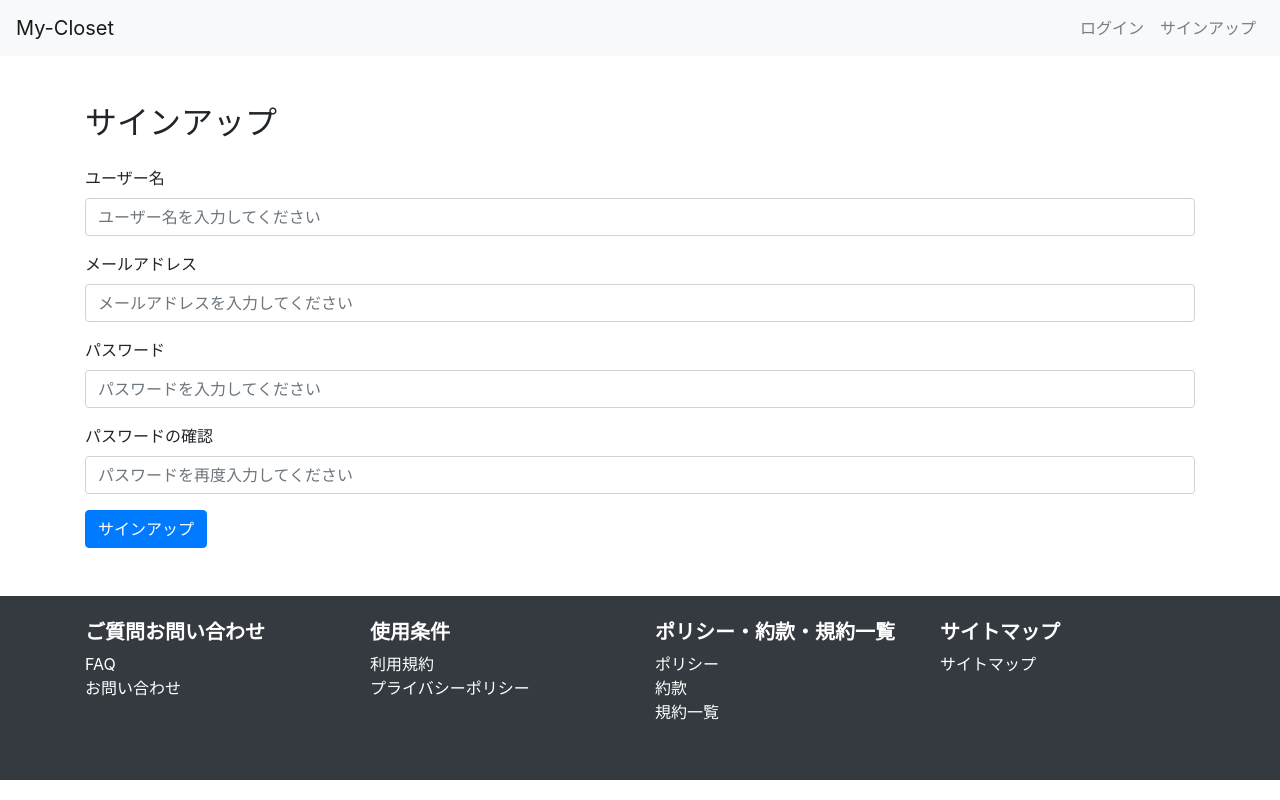
After one commit to c0a22120/My-closet, a Flask app: page /signup in a window 1280 px wide. The commit adds this page. Run offline with Flask 3, Linux system fonts and the light colour scheme; some libraries are stand-ins or nearby versions.

Commit message:
データベース追加前のログイン処理

```diff
--- a/app.py
+++ b/app.py
@@ -1,10 +1,51 @@
-from flask import Flask, render_template, request, redirect, url_for
+from flask import Flask, render_template, request, redirect, url_for, flash
 
 app = Flask(__name__)
+app.secret_key = '123'  # セッション管理のために必要です。適切な秘密鍵に変更してください。
+
+# 仮のユーザー情報（通常はデータベースに保存される）
+users = {
+    'test@example.com': '123'  # メールアドレスとパスワードのマッピング
+}
 
 @app.route('/')
 def home():
     return render_template('index.html')
+
+
+@app.route('/signup', methods=['GET', 'POST'])
+def signup():
+    if request.method == 'POST':
+        username = request.form.get('username')
+        email = request.form.get('email')
+        password = request.form.get('password')
+        confirm_password = request.form.get('confirm-password')
+
+        if password == confirm_password:
+            # サインアップが成功したらログインページにリダイレクト
+            flash('サインアップが成功しました。ログインしてください。')
+            return redirect(url_for('login'))
+        else:
+            # パスワードが一致しない場合、エラーメッセージを表示する
+            flash('パスワードが一致しません。もう一度試してください。')
+
+    return render_template('signup.html')
+
+
+@app.route('/login', methods=['GET', 'POST'])
+def login():
+    if request.method == 'POST':
+        email = request.form.get('email')
+        password = request.form.get('password')
+
+        # 仮のユーザー認証処理
+        if email in users and users[email] == password:
+            flash('ログイン成功！')
+            return redirect(url_for('my_closet'))  # ログイン成功後にリダイレクトするページ
+        else:
+            flash('メールアドレスまたはパスワードが間違っています。')
+
+    return render_template('login.html')
 
 
 @app.route('/my-closet')
--- a/templates/index.html
+++ b/templates/index.html
@@ -18,10 +18,10 @@
         <div class="collapse navbar-collapse" id="navbarNav">
             <ul class="navbar-nav ml-auto">
                 <li class="nav-item">
-                    <a class="nav-link" href="#">ログイン</a>
+                    <a class="nav-link" href="http://127.0.0.1:5000/login">ログイン</a>
                 </li>
                 <li class="nav-item">
-                    <a class="nav-link" href="#">サインアップ</a>
+                    <a class="nav-link" href="http://127.0.0.1:5000/signup">サインアップ</a>
                 </li>
             </ul>
         </div>
--- a/templates/my-closet.html
+++ b/templates/my-closet.html
@@ -18,7 +18,10 @@
         <div class="collapse navbar-collapse" id="navbarNav">
             <ul class="navbar-nav ml-auto">
                 <li class="nav-item">
-                    <a class="nav-link" href="#">ログアウト</a>
+                    <a class="nav-link" href="http://127.0.0.1:5000/register">my-closet登録/登録ページ</a>
+                </li>
+                <li class="nav-item">
+                    <a class="nav-link" href="http://127.0.0.1:5000/">ログアウト</a>
                 </li>
             </ul>
         </div>
--- /dev/null
+++ b/templates/signup.html
@@ -0,0 +1,130 @@
+<!DOCTYPE html>
+<html lang="en">
+<head>
+    <meta charset="UTF-8">
+    <meta name="viewport" content="width=device-width, initial-scale=1.0">
+    <title>サインアップ</title>
+    <!-- Bootstrap CSS -->
+    <link href="https://stackpath.bootstrapcdn.com/bootstrap/4.5.2/css/bootstrap.min.css" rel="stylesheet">
+    <link rel="stylesheet" href="{{ url_for('static', filename='static/css/signup.css') }}">
+</head>
+<body>
+    <!-- ナビゲーションバー -->
+    <nav class="navbar navbar-expand-lg navbar-light bg-light">
+        <a class="navbar-brand" href="#">My-Closet</a>
+        <button class="navbar-toggler" type="button" data-toggle="collapse" data-target="#navbarNav" aria-controls="navbarNav" aria-expanded="false" aria-label="Toggle navigation">
+            <span class="navbar-toggler-icon"></span>
+        </button>
+        <div class="collapse navbar-collapse" id="navbarNav">
+            <ul class="navbar-nav ml-auto">
+                <li class="nav-item">
+                    <a class="nav-link" href="#">ログイン</a>
+                </li>
+                <li class="nav-item">
+                    <a class="nav-link" href="#">サインアップ</a>
+                </li>
+            </ul>
+        </div>
+    </nav>
+
+
+
+
+    <!-- サインアップフォーム -->
+    <div class="container mt-5">
+        <h2 class="mb-4">サインアップ</h2>
+
+            <!-- エラーメッセージ表示 -->
+        {% if error_message %}
+            <div class="alert alert-danger" role="alert">
+                {{ error_message }}
+            </div>
+        {% endif %}
+
+        <form method="POST" action="{{ url_for('signup') }}">
+            <div class="form-group">
+                <label for="username">ユーザー名</label>
+                <input type="text" class="form-control" id="username" name="username" placeholder="ユーザー名を入力してください">
+            </div>
+            <div class="form-group">
+                <label for="email">メールアドレス</label>
+                <input type="email" class="form-control" id="email" name="email" placeholder="メールアドレスを入力してください">
+            </div>
+            <div class="form-group">
+                <label for="password">パスワード</label>
+                <input type="password" class="form-control" id="password" name="password" placeholder="パスワードを入力してください">
+            </div>
+            <div class="form-group">
+                <label for="confirm-password">パスワードの確認</label>
+                <input type="password" class="form-control" id="confirm-password" name="confirm-password" placeholder="パスワードを再度入力してください">
+            </div>
+            <button type="submit" class="btn btn-primary">サインアップ</button>
+        </form>
+    </div>
+
+
+
+
+
+
+
+
+
+    <!-- フッター -->
+    <footer class="bg-dark text-white mt-5 py-4">
+        <div class="container">
+            <div class="row">
+                <div class="col-md-3 mb-3">
+                    <h5 class="text-uppercase font-weight-bold">ご質問お問い合わせ</h5>
+                    <ul class="list-unstyled">
+                        <li>
+                            <a href="#" class="text-white footer-link">FAQ</a>
+                        </li>
+                        <li>
+                            <a href="#" class="text-white footer-link">お問い合わせ</a>
+                        </li>
+                    </ul>
+                </div>
+                <div class="col-md-3 mb-3">
+                    <h5 class="text-uppercase font-weight-bold">使用条件</h5>
+                    <ul class="list-unstyled">
+                        <li>
+                            <a href="#" class="text-white footer-link">利用規約</a>
+                        </li>
+                        <li>
+                            <a href="#" class="text-white footer-link">プライバシーポリシー</a>
+                        </li>
+                    </ul>
+                </div>
+                <div class="col-md-3 mb-3">
+                    <h5 class="text-uppercase font-weight-bold">ポリシー・約款・規約一覧</h5>
+                    <ul class="list-unstyled">
+                        <li>
+                            <a href="#" class="text-white footer-link">ポリシー</a>
+                        </li>
+                        <li>
+                            <a href="#" class="text-white footer-link">約款</a>
+                        </li>
+                        <li>
+                            <a href="#" class="text-white footer-link">規約一覧</a>
+                        </li>
+                    </ul>
+                </div>
+                <div class="col-md-3 mb-3">
+                    <h5 class="text-uppercase font-weight-bold">サイトマップ</h5>
+                    <ul class="list-unstyled">
+                        <li>
+                            <a href="#" class="text-white footer-link">サイトマップ</a>
+                        </li>
+                    </ul>
+                </div>
+            </div>
+        </div>
+    </footer>
+
+    <!-- Bootstrap JS, Popper.js, and jQuery -->
+    <script src="https://code.jquery.com/jquery-3.5.1.slim.min.js"></script>
+    <script src="https://cdn.jsdelivr.net/npm/@popperjs/core@2.9.1/dist/umd/popper.min.js"></script>
+    <script src="https://stackpath.bootstrapcdn.com/bootstrap/4.5.2/js/bootstrap.min.js"></script>
+</body>
+</html>
```
Also changed, not shown: templates/login.html (added, +103 -0 lines), templates/register.html (+10 -2 lines), stasic/css/signup.css (added).
